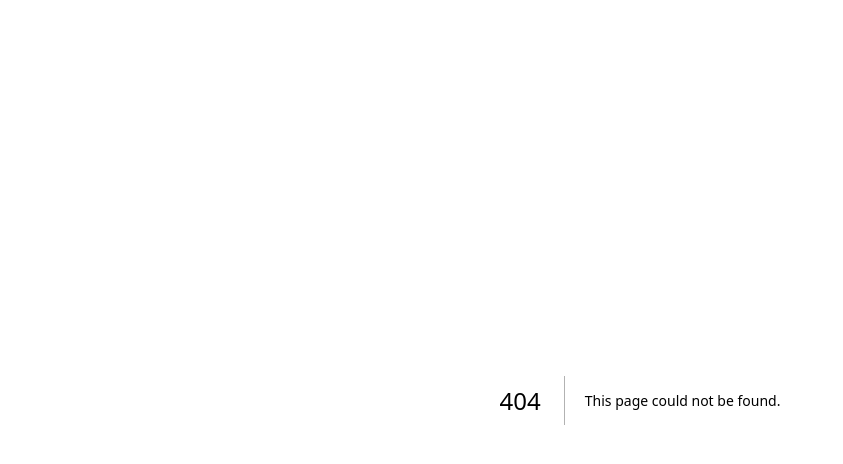
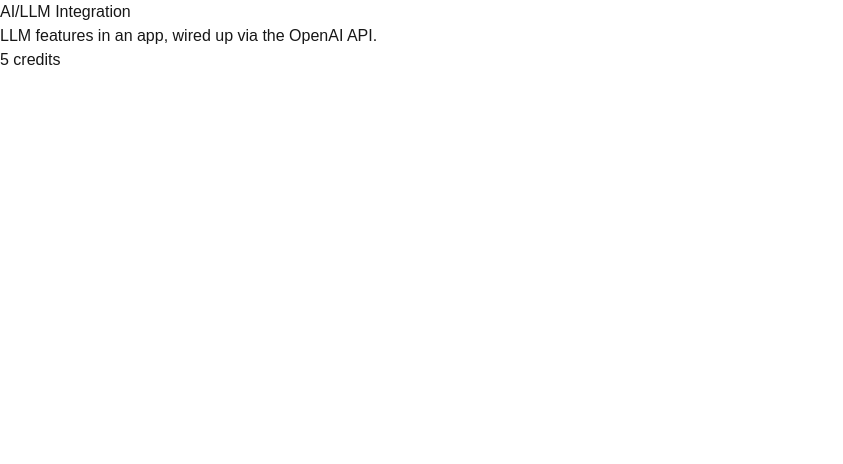
Before and after one commit to inwww/course-catalog, a Next.js app: page /courses/ai-integration in a window 1280 px wide. Before the commit this address had no page. Shown: the top 464 px of the page, without its empty margins (0-843 px from the left). Built offline with nearby package versions, Linux system fonts and the light colour scheme.

Commit message:
feat: add dynamic course page with loading and not-found states

```diff
--- /dev/null
+++ b/app/courses/[id]/loading.tsx
@@ -0,0 +1,3 @@
+export default function Loading() {
+  return <p>Loading course...</p>;
+}
--- /dev/null
+++ b/app/courses/[id]/page.tsx
@@ -0,0 +1,28 @@
+import { notFound } from "next/navigation";
+import { getCourse, getCourses } from "@/lib/courses";
+
+type CoursePageProps = {
+  params: Promise<{ id: string }>;
+};
+
+export async function generateStaticParams() {
+  const courses = await getCourses();
+  return courses.map((course) => ({ id: course.id }));
+}
+
+export default async function CoursePage({ params }: CoursePageProps) {
+  const { id } = await params;
+  const course = await getCourse(id);
+
+  if (!course) {
+    notFound();
+  }
+
+  return (
+    <div>
+      <h1>{course.title}</h1>
+      <p>{course.description}</p>
+      <p>{course.credits} credits</p>
+    </div>
+  );
+}
--- /dev/null
+++ b/app/courses/not-found.tsx
@@ -0,0 +1,11 @@
+import Link from "next/link";
+
+export default function NotFound() {
+  return (
+    <div>
+      <h1>Course not found</h1>
+      <p>We couldn&apos;t find a course with that id.</p>
+      <Link href="/courses">Back to courses</Link>
+    </div>
+  );
+}
```
Also changed, not shown: lib/courses.ts (renamed from lib/courses.tsx).
